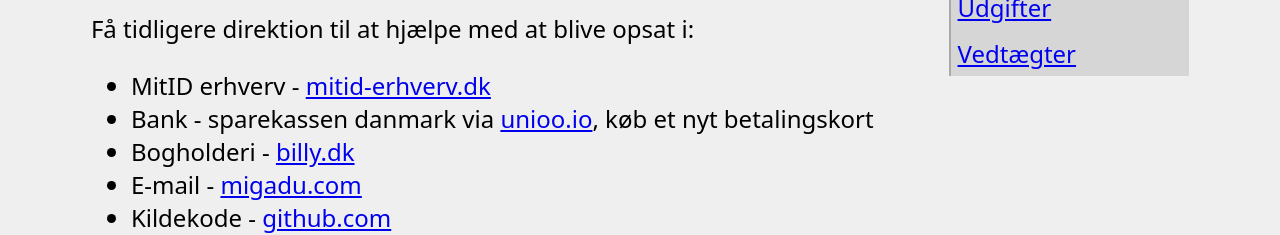
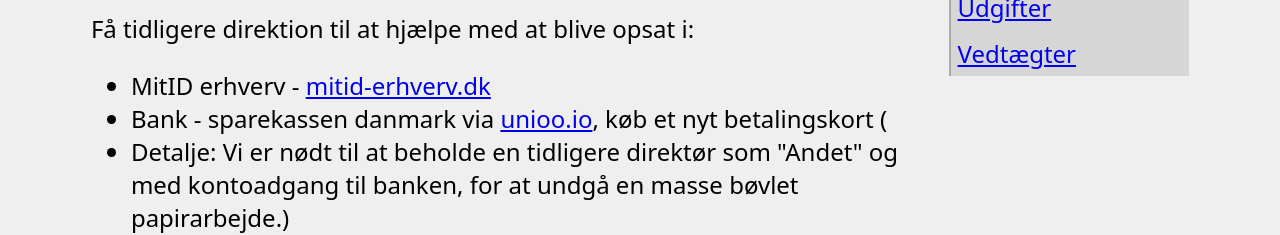
Before and after one commit to kfvs-fmba/kfvs-fmba.github.io, a plain HTML site: page index.html in a window 1280 px wide. Shown: the part 726-961 px from the top of the page. Drawn offline with Linux system fonts and the light colour scheme.

Commit message:
unioo detalje

```diff
--- a/index.html
+++ b/index.html
@@ -92,7 +92,7 @@
           <p>Få tidligere direktion til at hjælpe med at blive opsat i:</p>
           <ul>
             <li>MitID erhverv - <a href="https://erhvervsadministration.nemlog-in.dk/">mitid-erhverv.dk</a></li>
-            <li>Bank - sparekassen danmark via <a href="https://app.unioo.io/da/login">unioo.io</a>, køb et nyt betalingskort</li>
+            <li>Bank - sparekassen danmark via <a href="https://app.unioo.io/da/login">unioo.io</a>, køb et nyt betalingskort (<li>Detalje: Vi er nødt til at beholde en tidligere direktør som "Andet" og med kontoadgang til banken, for at undgå en masse bøvlet papirarbejde.)</li>
             <li>Bogholderi - <a href="https://mit.billy.dk/login">billy.dk</a></li>
             <li>E-mail - <a href="https://admin.migadu.com/public/login">migadu.com</a></li>
             <li>Kildekode - <a href="https://github.com/kfvs-fmba">github.com</a></li>
```
